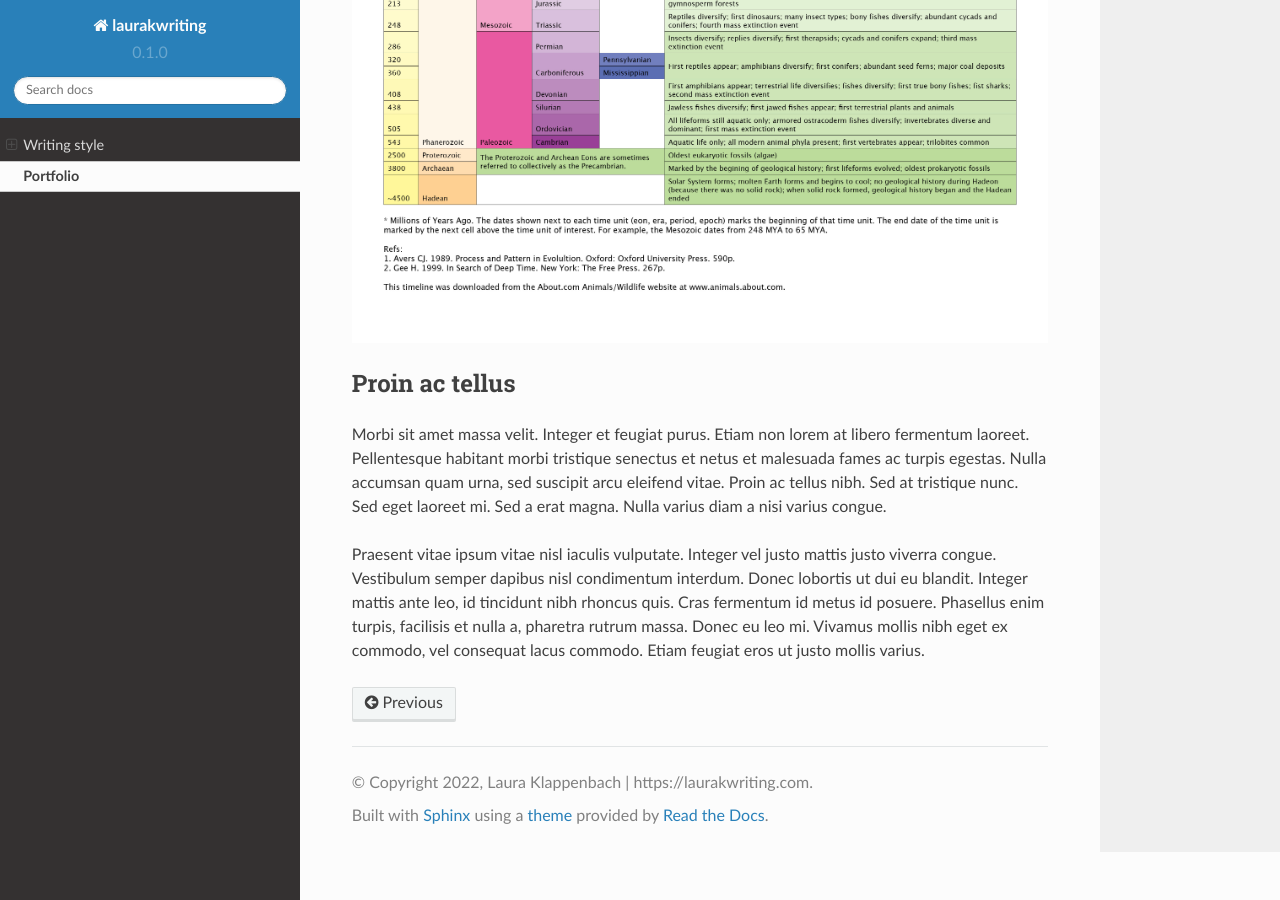
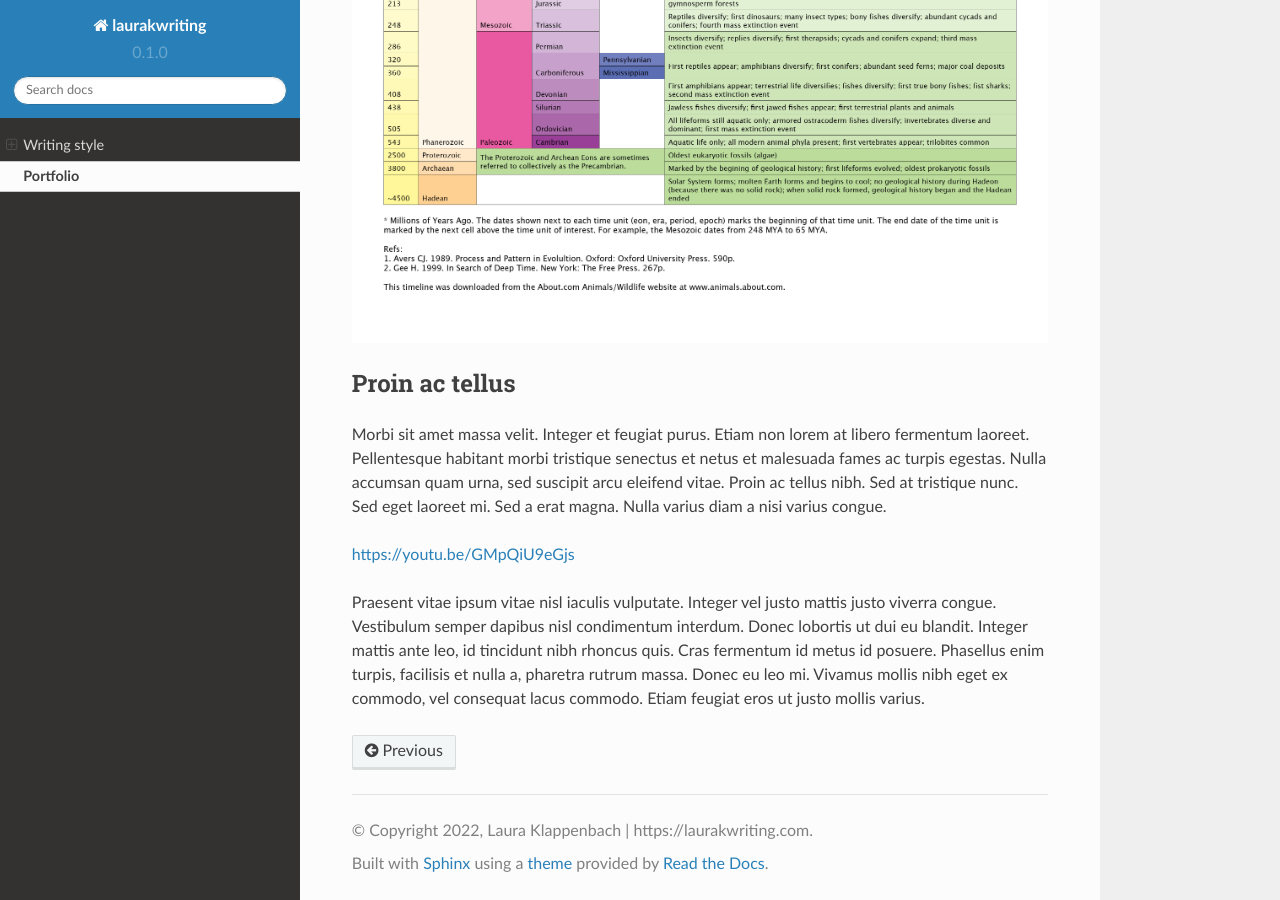
Before and after one commit to laurakwriting/rtd-laurakwriting, a Sphinx documentation site: the page built from docs/source/portfolio.rst, in a window 1280 px wide and 900 px high, scrolled down 571 px. Built offline with Sphinx 7.4.7 and the Read the Docs theme 2.0.0, drawn with Linux system fonts in a browser that asks for light colours; some of the changed lines change nothing that is shown.

Commit message:
Update portfolio.rst

```diff
--- a/docs/source/portfolio.rst
+++ b/docs/source/portfolio.rst
@@ -11,4 +11,6 @@
 
 Morbi sit amet massa velit. Integer et feugiat purus. Etiam non lorem at libero fermentum laoreet. Pellentesque habitant morbi tristique senectus et netus et malesuada fames ac turpis egestas. Nulla accumsan quam urna, sed suscipit arcu eleifend vitae. Proin ac tellus nibh. Sed at tristique nunc. Sed eget laoreet mi. Sed a erat magna. Nulla varius diam a nisi varius congue.
 
+https://youtu.be/GMpQiU9eGjs
+
 Praesent vitae ipsum vitae nisl iaculis vulputate. Integer vel justo mattis justo viverra congue. Vestibulum semper dapibus nisl condimentum interdum. Donec lobortis ut dui eu blandit. Integer mattis ante leo, id tincidunt nibh rhoncus quis. Cras fermentum id metus id posuere. Phasellus enim turpis, facilisis et nulla a, pharetra rutrum massa. Donec eu leo mi. Vivamus mollis nibh eget ex commodo, vel consequat lacus commodo. Etiam feugiat eros ut justo mollis varius.
```
